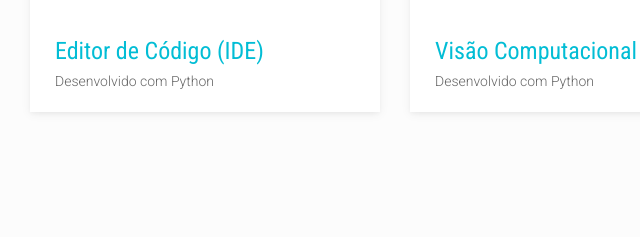
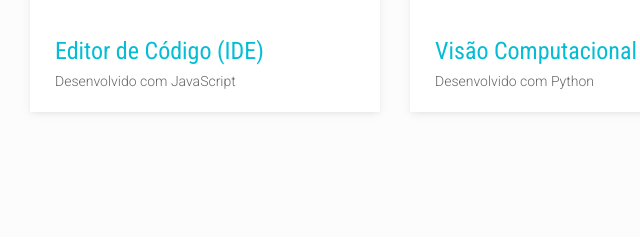
Before and after one commit to sergiobriito/sergiobriito, a website: page theme/index.html in a window 1280 px wide. Shown: the part 1776-2016 px from the top of the page, 55-695 px from the left. Drawn offline with Linux system fonts and the light colour scheme; a web font is replaced by a local one.

Commit message:
Update index.html

```diff
--- a/theme/index.html
+++ b/theme/index.html
@@ -323,7 +323,7 @@ Portfolio Section Start
                 <h4>
                   <a href="#"> Editor de Código (IDE) </a>
                 </h4>
-                <p>Desenvolvido com Python</p>
+                <p>Desenvolvido com JavaScript</p>
               </figcaption>
             </figure>
           </div>
```
